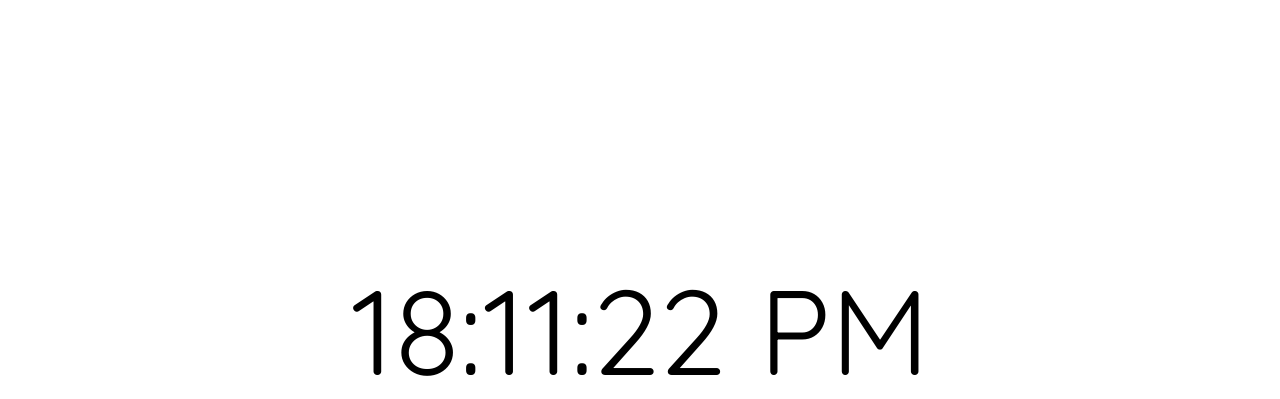
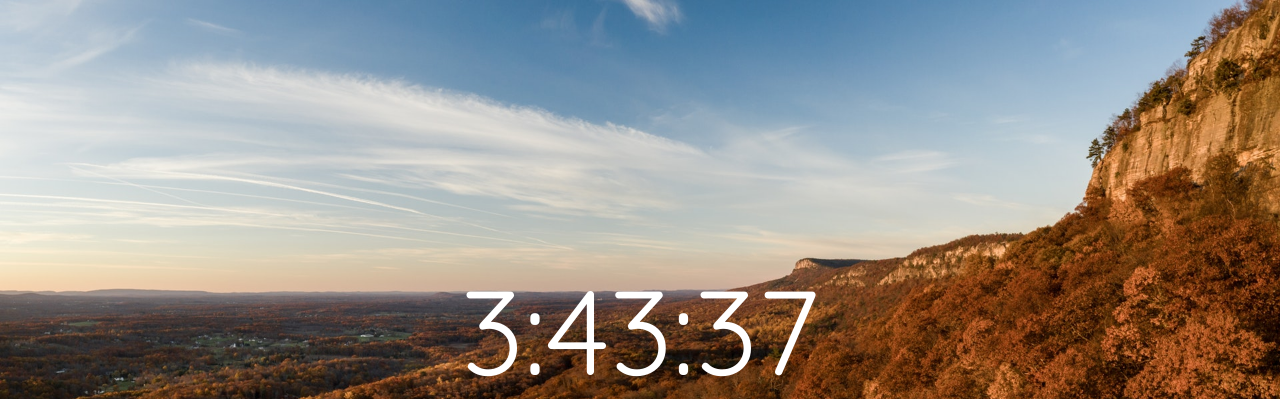
Before and after one commit to SimasDei/dynamic--lading-page, a plain HTML site: page index.html in a window 1280 px wide. Shown: the top 399 px of the page. Drawn offline with Linux system fonts and the light colour scheme.

Commit message:
add dynamic time and background display

```diff
--- a/css/style.css
+++ b/css/style.css
@@ -20,6 +20,7 @@ body {
   text-align: center;
   height: 100vh;
   color: #000;
+  background-size: cover;
 }
 
 #time {
--- a/js/script.js
+++ b/js/script.js
@@ -0,0 +1,55 @@
+const HTMLelements = {
+  time: document.getElementById('time'),
+  greeting: document.getElementById('greeting'),
+  name: document.getElementById('name'),
+  focus: document.getElementById('focus'),
+  body: document.querySelector('body'),
+};
+
+function showTime() {
+  let today = new Date();
+  const date = {};
+  date.hour = today.getHours();
+  date.min = today.getMinutes();
+  date.sec = today.getSeconds();
+
+  const amPm = date.hour >= 12 ? 'PM' : 'AM';
+  date.hour = date.hour % 12 || 12;
+
+  HTMLelements.time.innerHTML = `${date.hour}<span>:</span>${addZero(
+    date.min,
+  )}<span>:</span>${addZero(date.sec)}`;
+
+  setTimeout(showTime, 1000);
+}
+
+function addZero(n) {
+  return (parseInt(n, 10) < 10 ? '0' : '') + n;
+}
+
+function setBackground() {
+  const today = new Date();
+  const hour = today.getHours();
+  const { greeting, body } = HTMLelements;
+
+  if (hour < 12) {
+    body.style.backgroundImage = `url('../img/1.jpg')`;
+    greeting.textContent = 'Good Morning';
+    body.style.color = '#fff';
+  } else if (hour < 18) {
+    body.style.backgroundImage = `url('../img/2.jpg')`;
+    greeting.textContent = 'Good Afternoon';
+    body.style.color = '#fff';
+  } else if (hour < 20) {
+    body.style.backgroundImage = `url('../img/3.jpg')`;
+    greeting.textContent = 'Good Evening';
+    body.style.color = '#fff';
+  } else {
+    body.style.backgroundImage = `url('../img/4.jpg')`;
+    greeting.textContent = 'Good Night';
+    body.style.color = '#fff';
+  }
+}
+
+setBackground();
+showTime();
```
